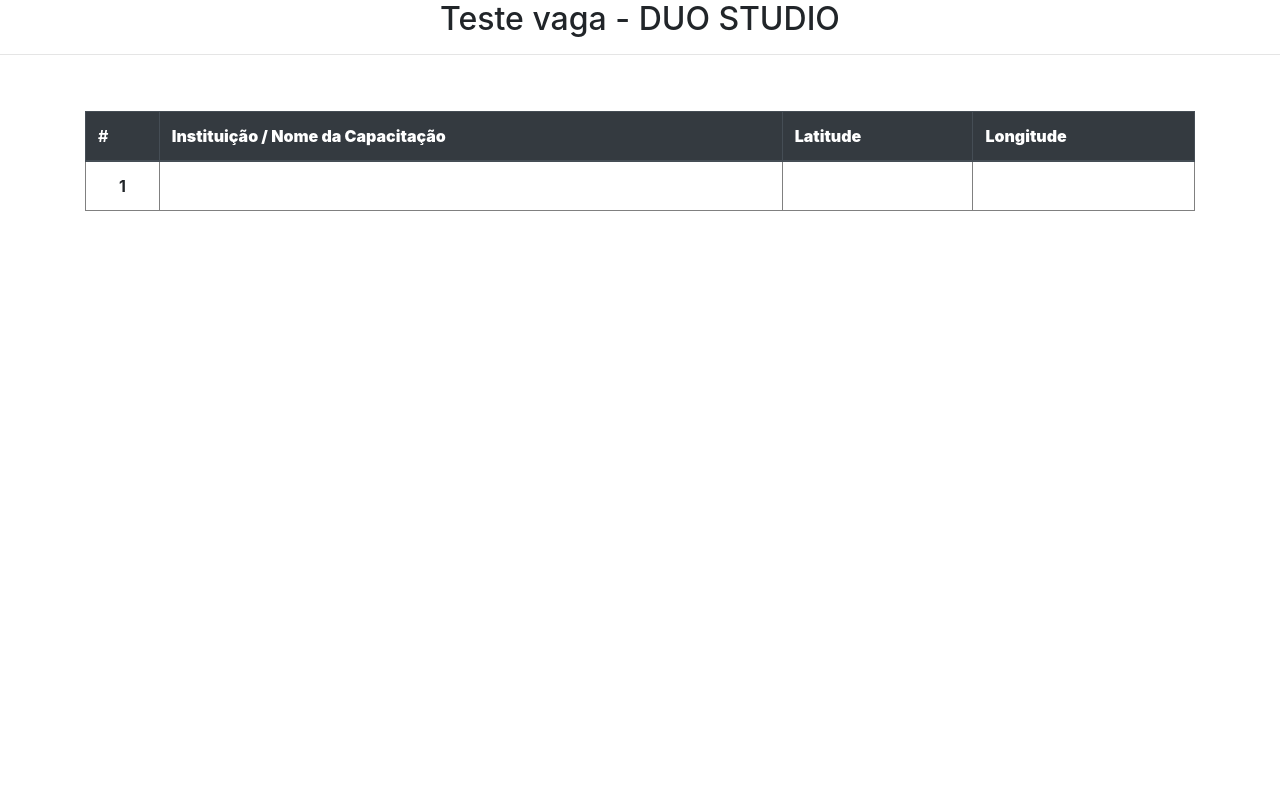
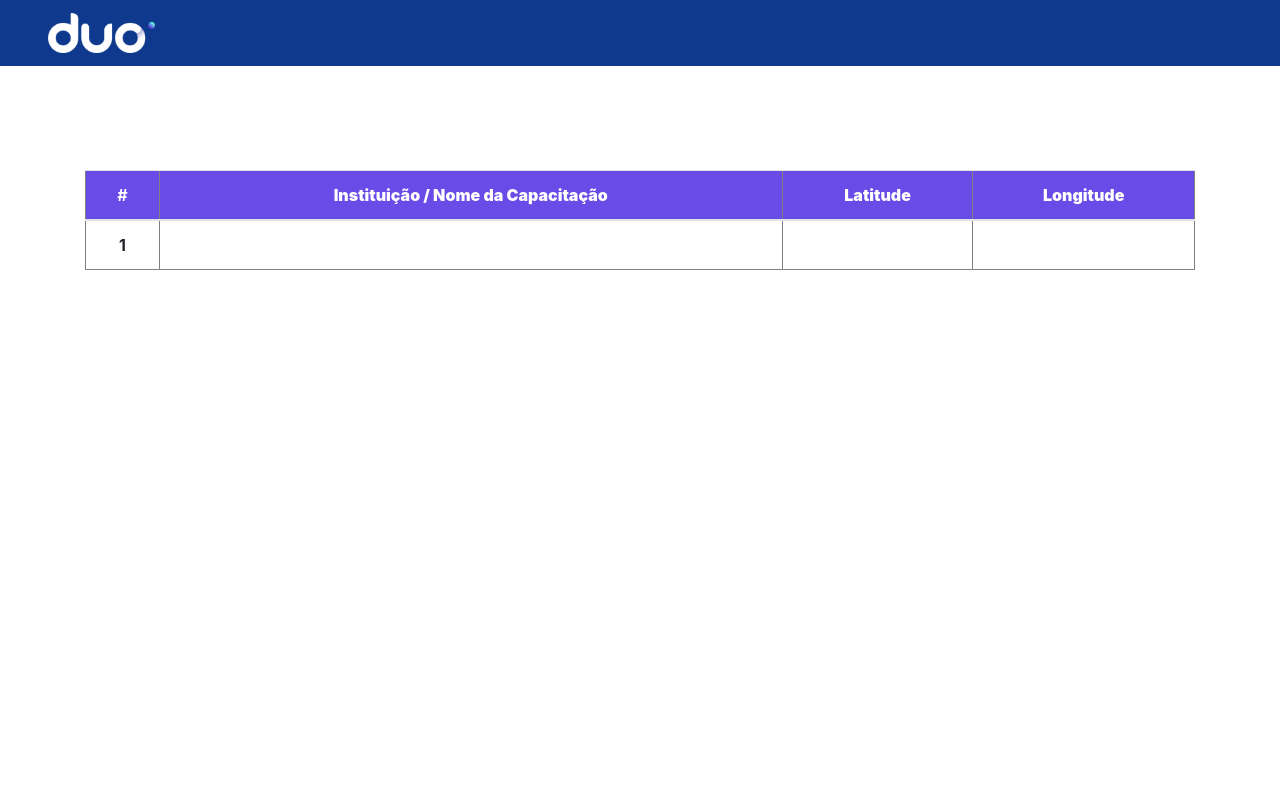
Before and after one commit to RodrigoOliveiraXavier/teste-duo, a PHP site: template views/HomeView.php in a window 1280 px wide. Run offline with PHP 8.4, Linux system fonts and the light colour scheme; the template is opened without the code that fills it: most values are stand-ins (such as "Sample title", 1, 10 or a date in 2020); data that the repository does not hold is empty; some libraries are stand-ins or nearby versions.

Commit message:
Finalizado layout HTML e CSS

```diff
--- a/css/style.css
+++ b/css/style.css
@@ -3,15 +3,33 @@
   margin: 0;
 }
 
+html,
 body {
+  height: 100%;
+  font-family: 'Roboto', sans-serif;
+  -webkit-font-smoothing: antialiased;
+  background-color: #cdcdcd;
+}
+
+nav {
+  background-color: #0e398c;
 }
 
 .container {
   width: 100%;
   height: 400px;
-  padding-top: 40px;
+  padding-top: 6.5rem;
 }
 
-#row_collumn {
+#head-table {
+  background-color: #694be8;
+}
+
+#head-row {
+  color: white !important;
   text-align: center;
 }
+
+#collumn {
+  text-align: center;
+}
--- /dev/null
+++ b/includes/navbar.php
@@ -0,0 +1,5 @@
+<nav class="navbar">
+  <a class="navbar-brand" href="#" style="padding-left: 2rem;">
+    <img src="logoduo.png" height="40px" alt="logo-duo">
+  </a>
+</nav>
--- a/views/HomeView.php
+++ b/views/HomeView.php
@@ -1,15 +1,13 @@
 <?php
-include_once(__PATH__ . '/includes/header.php');
+require_once(__PATH__ . '/includes/header.php');
+require_once(__PATH__ . '/includes/navbar.php');
 ?>
 
-<body>
-  <h2 style="text-align: center;">Teste vaga - DUO STUDIO</h2>
-  <hr />
 <div class="container" align="center">
   <div class="table-responsive-lg">
     <table class="table table-hover" width="40%" border="1">
-        <thead class="thead-dark">
-          <tr>
+      <thead id="head-table">
+        <tr id='head-row'>
           <th scope="col">#</th>
           <th scope="col"><b>Instituição / Nome da Capacitação</b></th>
           <th scope="col"><b>Latitude</b></th>
@@ -18,7 +16,7 @@
       </thead>
       <tbody>
         <?php
-          $count = 0;
+        $count = 1;
         foreach ($arrayJson as $key => $json) {
           $dados = json_decode($json);
 
@@ -26,21 +24,22 @@
           $latitude = $dados->latitude;
           $longitude = $dados->longitude;
 
-            $count++;
           echo "
-              <tr>
-                <th id='row_collumn' scope='row'>$count</th>
+              <tr id='row'>
+                <th id='collumn' scope='row'>$count</th>
                 <td>$identificador</td>
                 <td>$latitude</td>
                 <td>$longitude</td>
               </tr>
           ";
+          $count++;
         }
         ?>
       </tbody>
     </table>
   </div>
 </div>
-</body>
 
-</html>
+<?php
+require_once(__PATH__ . '/includes/footer.php');
+?>
```
Also changed, not shown: logoduo.png (added). Lines whose indentation alone changed are shown as unchanged.
